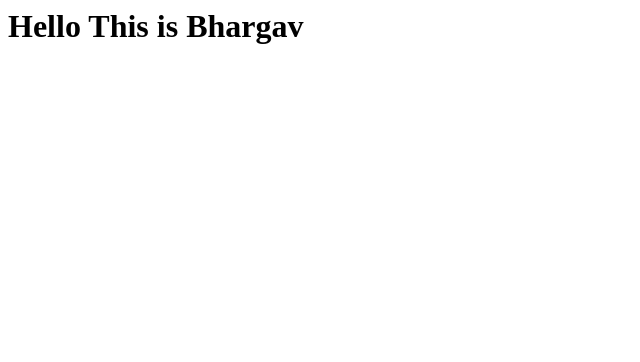
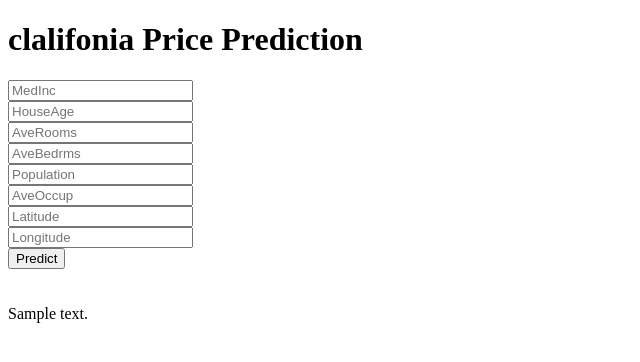
Before and after one commit to BhargavDevi/califoniahouseprising_ML, a Flask app: template templates/home.html in a window 1280 px wide. Shown: the top 362 px of the page, without its empty margins (0-640 px from the left). Run offline with Flask 3, Linux system fonts and the light colour scheme; the template is opened without the code that fills it: most values are stand-ins (such as "Sample title", 1, 10 or a date in 2020); parts of the project's set-up code (start-up, migrations or seed data) failed here and were passed over.

Commit message:
added html

```diff
--- a/app.py
+++ b/app.py
@@ -26,5 +26,14 @@ def predict_api():
     return jsonify(output[0])
 
 
+
+@app.route('/predict', methods=['POST'])
+def predict():
+    data=[float(x) for x in request.form.values()]
+    final_input=scalar.transform(np.array(data).reshape(1,-1))
+    print(final_input)
+    output=regmodel.predict(final_input)[0]
+    return render_template("home.html",prediction_text="Home prise is {}".format(output))
+
 if __name__=="__main__":
     app.run(debug=True)
--- a/templates/home.html
+++ b/templates/home.html
@@ -1,3 +1,44 @@
-<h1>
-    Hello This is Bhargav
-</h1>
+<!DOCTYPE html>
+<html >
+
+<head>
+  <meta charset="UTF-8">
+  <title>ML API</title>
+  <link href='https://fonts.googleapis.com/css?family=Pacifico' rel='stylesheet' type='text/css'>
+<link href='https://fonts.googleapis.com/css?family=Arimo' rel='stylesheet' type='text/css'>
+<link href='https://fonts.googleapis.com/css?family=Hind:300' rel='stylesheet' type='text/css'>
+<link href='https://fonts.googleapis.com/css?family=Open+Sans+Condensed:300' rel='stylesheet' type='text/css'>
+
+
+</head>
+
+<body>
+ <div class="login">
+	<h1>clalifonia Price Prediction</h1>
+
+     <!-- Main Input For Receiving Query to our ML -->
+    <form action="{{ url_for('predict')}}"method="post">
+      <input type="text" name="MedInc" placeholder="MedInc" required="required" /><br>
+    	<input type="text" name="HouseAge" placeholder="HouseAge" required="required" /><br>
+        <input type="text" name="AveRooms" placeholder="AveRooms" required="required" /><br>
+        <input type="text" name="AveBedrms" placeholder="AveBedrms" required="required" /><br>
+        <input type="text" name="Population" placeholder="Population" required="required" /><br>
+        <input type="text" name="AveOccup" placeholder="AveOccup" required="required" /><br>
+        <input type="text" name="Latitude" placeholder="Latitude" required="required" /><br>
+        <input type="text" name="Longitude" placeholder="Longitude" required="required" /><br>
+
+
+
+
+        <button type="submit" class="btn btn-primary btn-block btn-large">Predict</button>
+    </form>
+
+   <br>
+   <br>
+
+
+ </div>
+ {{prediction_text}}
+
+</body>
+</html>
```
